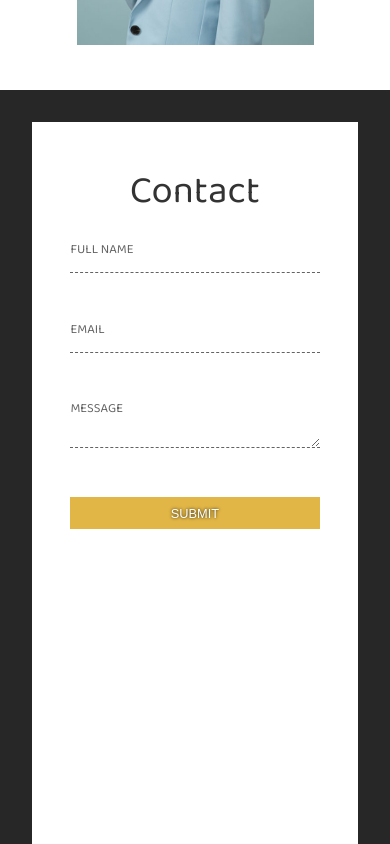
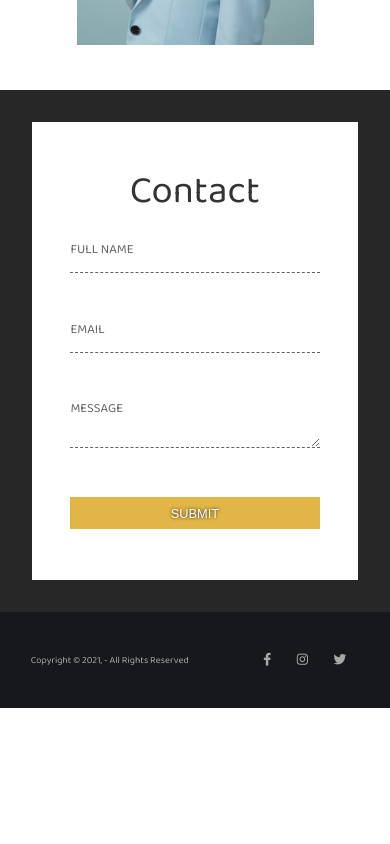
Before and after one commit to EngMostafaBassem/arch-nextjs, a Next.js app: page / in a window 390 px wide. Shown: the part 3140-3984 px from the top of the page. After the commit the page ends 3848 px from the top, so only its background shows below. Built offline with nearby package versions, Linux system fonts and the light colour scheme.

Commit message:
add min-height auto for contact form

```diff
--- a/Components/Contacts/Contact.module.css
+++ b/Components/Contacts/Contact.module.css
@@ -90,6 +90,9 @@
 }
 
 @media only screen and (max-width:660px){
+    .form_wrapper{
+        min-height:auto;
+    }
     .form{
         flex-basis: 100%;
     }
```
